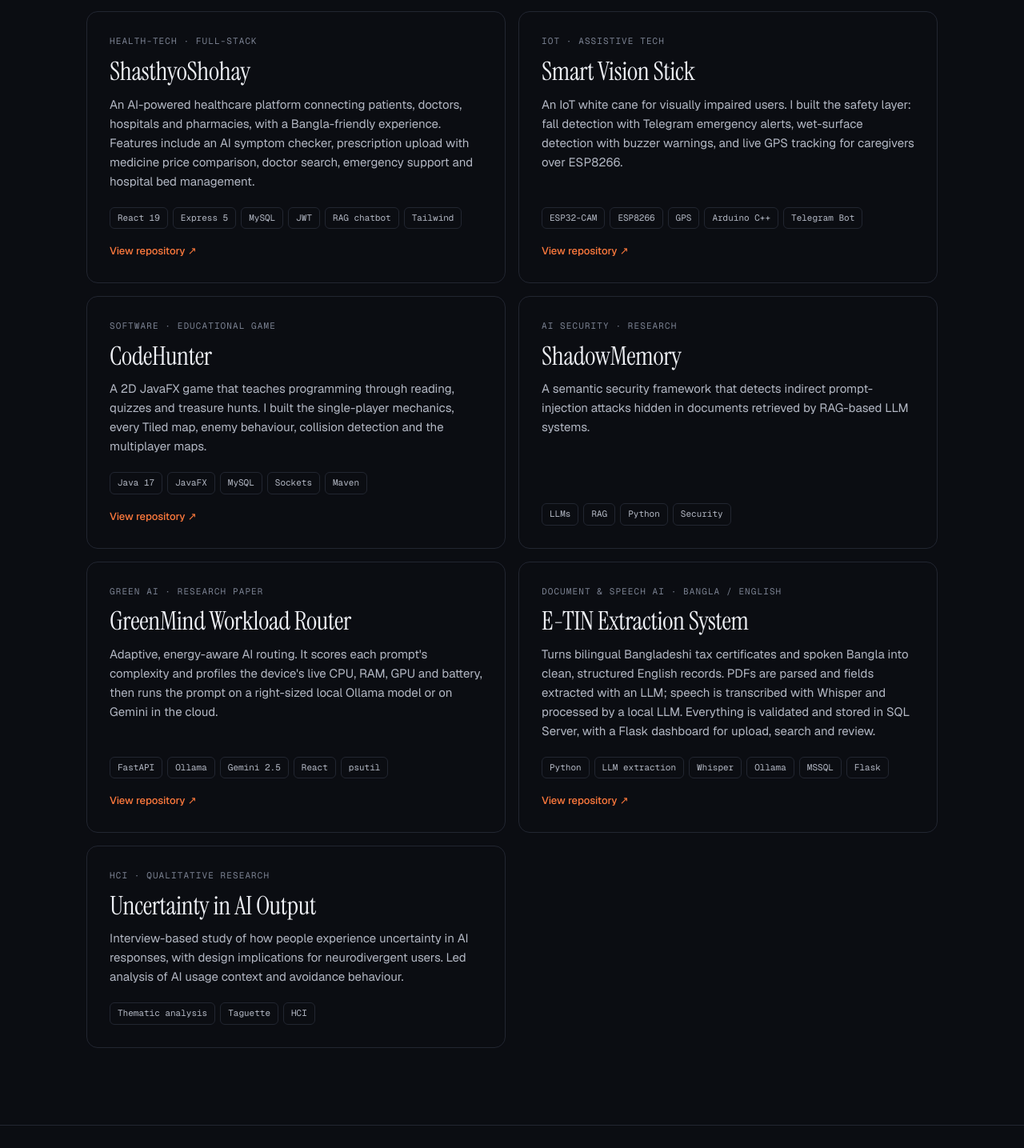
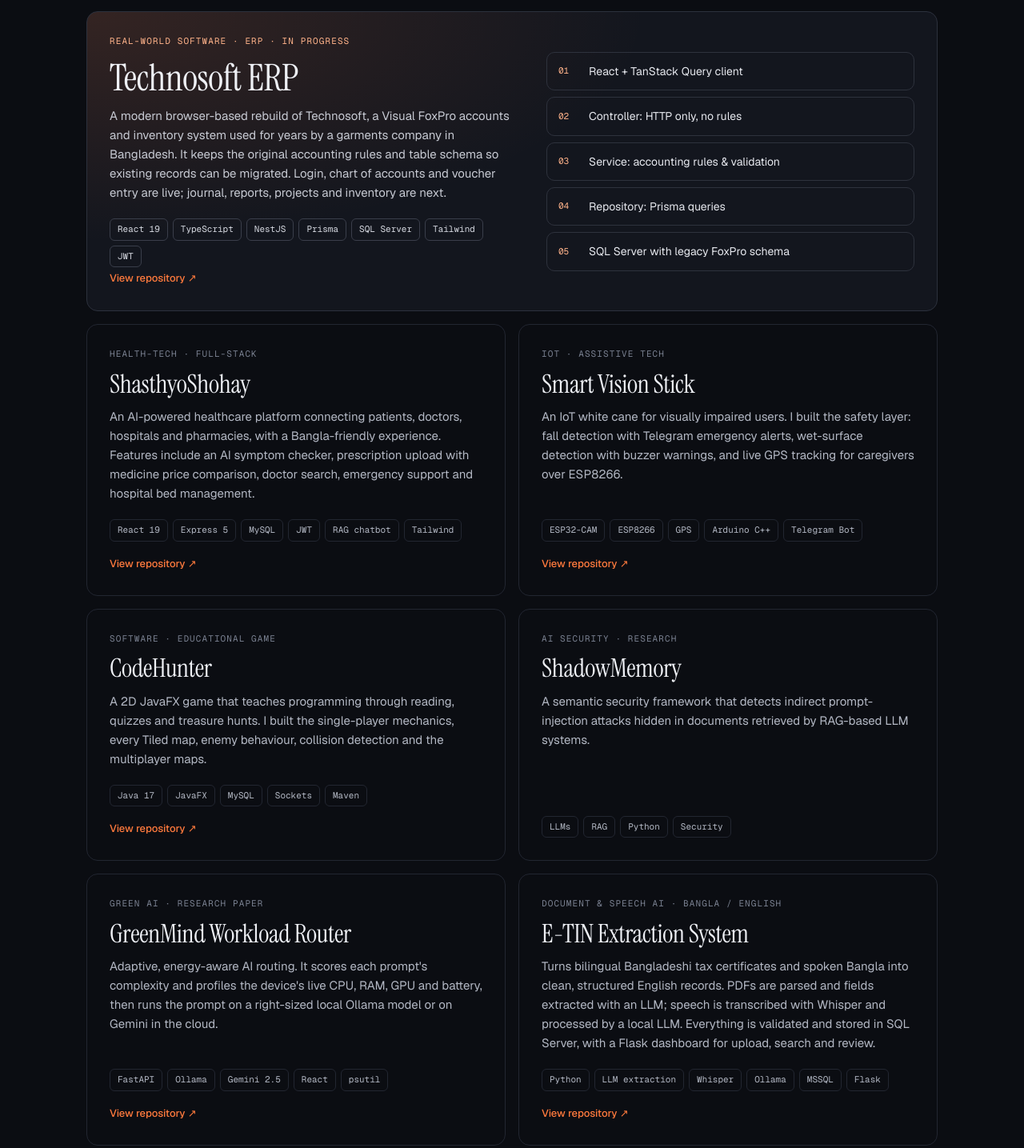
Before and after one commit to Atika-Amin/Portfolio, a plain HTML site: page index.html in a window 1280 px wide. Shown: the part 4080-5515 px from the top of the page at 80% size. Drawn offline with nearby package versions, Linux system fonts and the light colour scheme.

Commit message:
Add files via upload

```diff
--- a/index.html
+++ b/index.html
@@ -125,6 +125,7 @@
   .chips{display:flex;flex-wrap:wrap;gap:6px;margin-top:20px}
   .chips span{font-family:var(--mono);font-size:11px;padding:4px 9px;border:1px solid var(--line);border-radius:6px;color:var(--ink-2)}
   .proj.big .chips span{border-color:#3a3e4a;color:#d7dae2}
+  .proj.wide{grid-column:span 2}
   .repo{margin-top:18px;font-size:13px;font-weight:500;color:var(--accent);text-decoration:none;align-self:flex-start}
   .repo:hover{text-decoration:underline;text-underline-offset:3px}
   .pipeline{display:flex;flex-direction:column;gap:8px;align-self:center}
@@ -170,7 +171,7 @@
     .stat{padding-bottom:20px}
     .sec-head,.body-grid,.xp-item{grid-template-columns:1fr;gap:12px}
     .feat,.projects,.proj.big{grid-template-columns:1fr}
-    .proj.big{grid-column:auto}
+    .proj.big,.proj.wide{grid-column:auto}
     .ps-row{grid-template-columns:1fr auto;gap:4px 16px}
     .ps-row .lab{grid-column:1/-1;order:-1}
     .skills{grid-template-columns:repeat(2,1fr)}
@@ -329,6 +330,23 @@
         </div>
       </article>
 
+      <article class="proj big reveal">
+        <div>
+          <div class="k">Real-world software · ERP · In progress</div>
+          <h3>Technosoft ERP</h3>
+          <p>A modern browser-based rebuild of Technosoft, a Visual FoxPro accounts and inventory system used for years by a garments company in Bangladesh. It keeps the original accounting rules and table schema so existing records can be migrated. Login, chart of accounts and voucher entry are live; journal, reports, projects and inventory are next.</p>
+          <div class="chips"><span>React 19</span><span>TypeScript</span><span>NestJS</span><span>Prisma</span><span>SQL Server</span><span>Tailwind</span><span>JWT</span></div>
+          <a class="repo" href="https://github.com/Atika-Amin/TechnoSoft-ERP">View repository ↗</a>
+        </div>
+        <div class="pipeline">
+          <div><b>01</b>React + TanStack Query client</div>
+          <div><b>02</b>Controller: HTTP only, no rules</div>
+          <div><b>03</b>Service: accounting rules &amp; validation</div>
+          <div><b>04</b>Repository: Prisma queries</div>
+          <div><b>05</b>SQL Server with legacy FoxPro schema</div>
+        </div>
+      </article>
+
       <article class="proj reveal">
         <div class="k">Health-tech · Full-stack</div>
         <h3>ShasthyoShohay</h3>
@@ -376,13 +394,12 @@
         <a class="repo" href="https://github.com/Atika-Amin/E-TIN-Extraction">View repository ↗</a>
       </article>
 
-      <article class="proj reveal">
+      <article class="proj wide reveal">
         <div class="k">HCI · Qualitative research</div>
         <h3>Uncertainty in AI Output</h3>
         <p>Interview-based study of how people experience uncertainty in AI responses, with design implications for neurodivergent users. Led analysis of AI usage context and avoidance behaviour.</p>
         <div class="chips"><span>Thematic analysis</span><span>Taguette</span><span>HCI</span></div>
       </article>
-
     </div>
   </div>
 </section>
@@ -392,7 +409,7 @@
     <div class="sec-head"><div class="sec-num">05 — TOOLKIT</div><h2>Skills<br><em>&amp; stack.</em></h2></div>
     <div class="skills">
       <div class="skill-col"><h4>IoT &amp; Embedded</h4><ul><li>ESP32 · ESP32-CAM · ESP8266</li><li>Sensors, GPS &amp; Telegram alerts</li><li>Real-time WebSocket streaming</li><li>Microprocessors &amp; microcontrollers</li></ul></div>
-      <div class="skill-col"><h4>Software Development</h4><ul><li>Node.js · Express · Prisma</li><li>FastAPI · Flask</li><li>React · Vite</li></ul></div>
+      <div class="skill-col"><h4>Software Development</h4><ul><li>Node.js · Express · Prisma</li><li>NestJS · TypeScript</li><li>FastAPI · Flask</li><li>React · Vite</li></ul></div>
       <div class="skill-col"><h4>Languages &amp; Data</h4><ul><li>Python · Java · JavaScript</li><li>C / C++ (Embedded)</li><li>PostgreSQL · SQL Server</li></ul></div>
       <div class="skill-col"><h4>AI / ML</h4><ul><li>PyTorch, CNN-LSTM</li><li>LLM integration &amp; RAG</li><li>Whisper, Ollama, vLLM</li></ul></div>
     </div>
```
